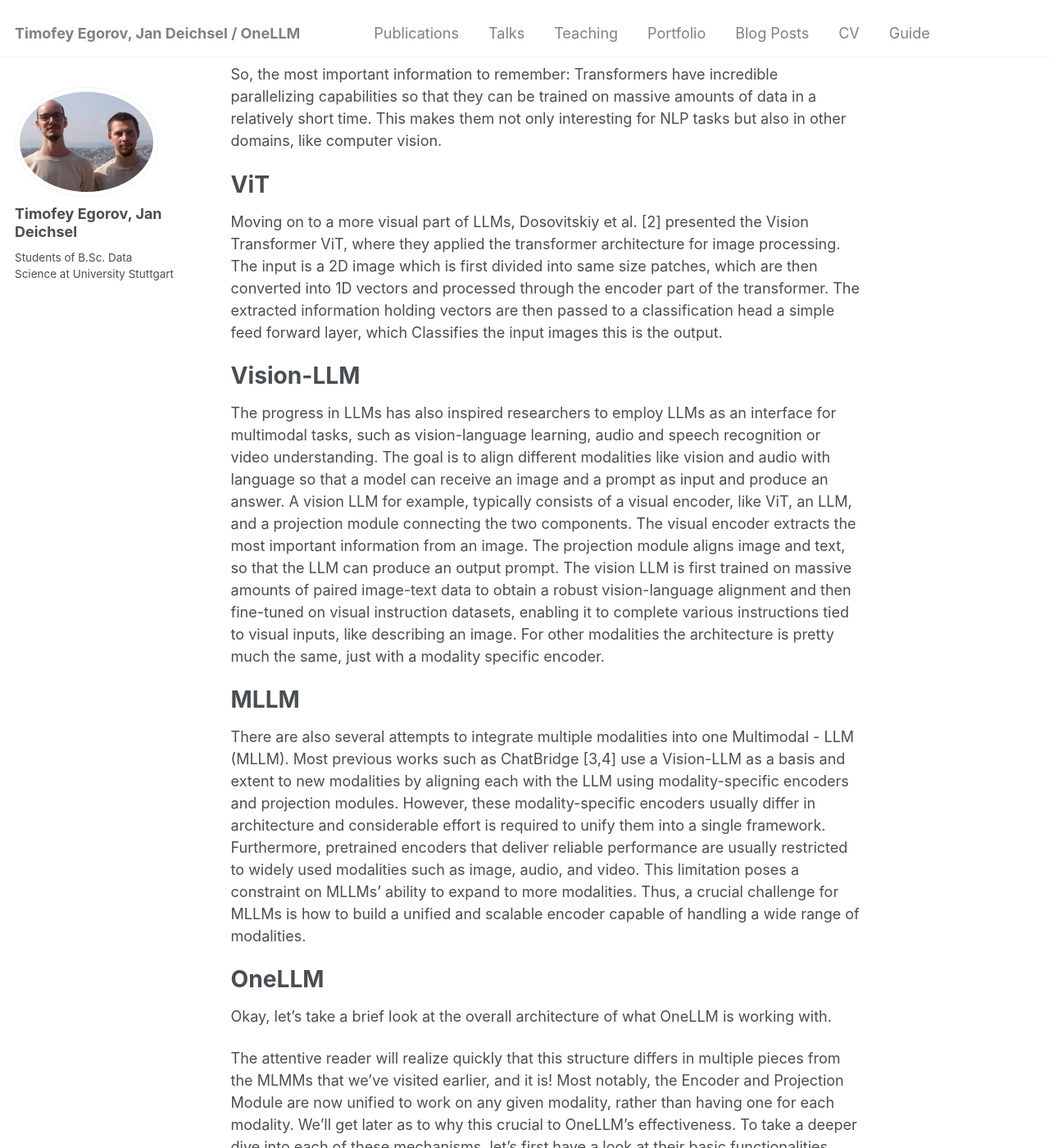
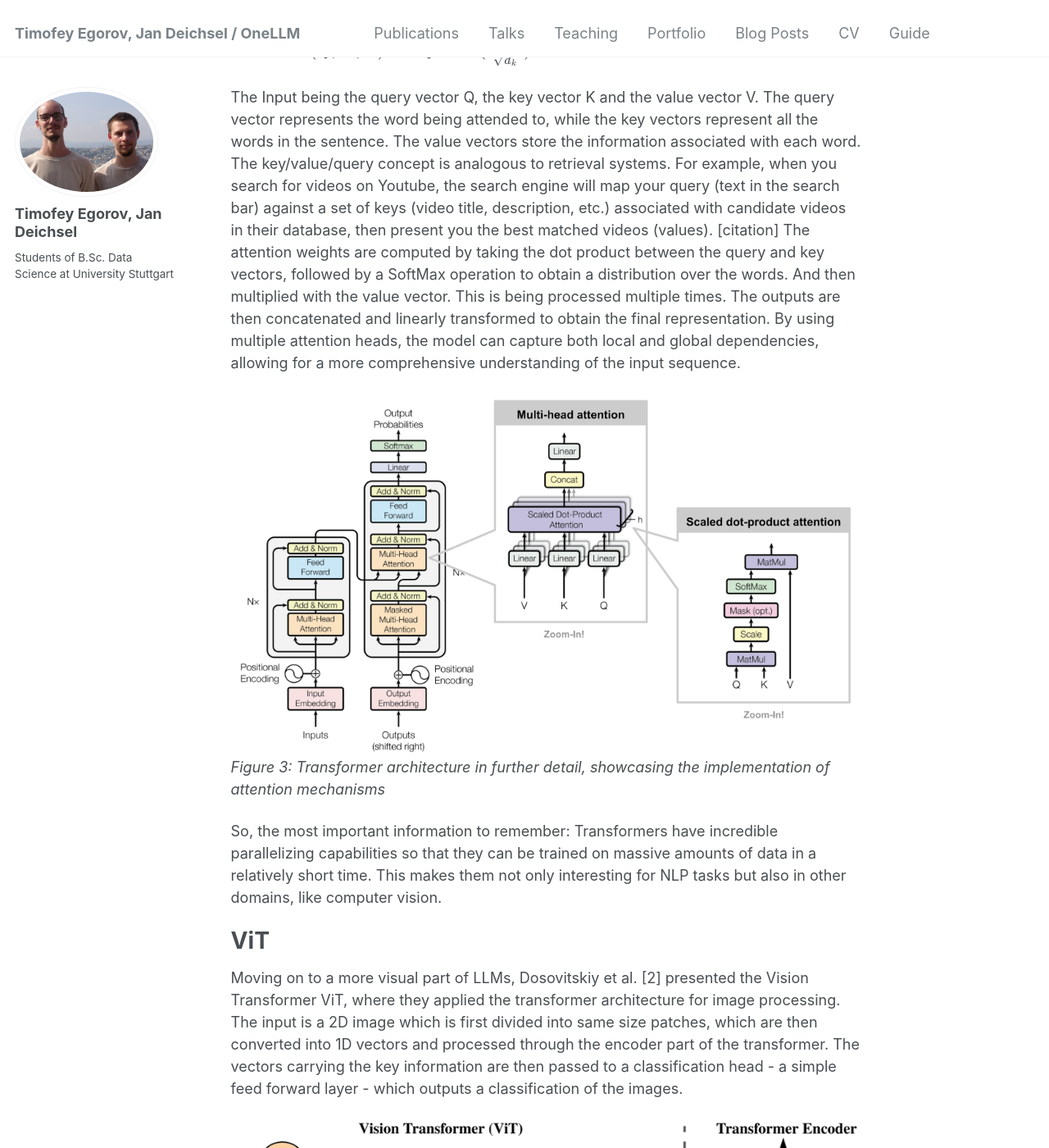
Before and after one commit to jdeichsel/jdeichsel.github.io, a Jekyll site: the page built from _posts/2024-05-16-OneLLM-Blog-Post.md, in a window 1280 px wide and 1400 px high, scrolled down 3499 px. Shown: the whole window at 82% size. Built offline with Jekyll 4.4.1, drawn with Linux system fonts in a browser that asks for light colours; some of the changed text lies outside the part shown.

Commit message:
Update 2024-05-16-OneLLM-Blog-Post.md

```diff
--- a/_posts/2024-05-16-OneLLM-Blog-Post.md
+++ b/_posts/2024-05-16-OneLLM-Blog-Post.md
@@ -46,7 +46,7 @@ The Transformer consist of an encoder module, a decoder module
 and the Attention Mechanism.
 
 
-![](/images/transformer_architecture.png)
+![](/images/transformer_architecture.png)\\
 *Figure 1: Transformer architecture by Vaswani et al.*
 
 
@@ -66,14 +66,23 @@ To solve natural language processing tasks a model has to first understand the i
 In the transformer architecture they use multi-head self-attention. Essentially, they perform self-attention multiple times in parallel, so different heads can prioritize different parts of the input data and capture complex relationships within.
 Here in Figure [2] you can see a visualization of multi-head self-attention on the sentence “the cat sat on the mat” where one head weighs that for the word “sat” that “cat” is most important. Answering “what or who” sat, and the other head prioritize the word “on” and “mat” answering “where” it sat. You can also follow this [link](https://colab.research.google.com/drive/1hXIQ77A4TYS4y3UthWF-Ci7V7vVUoxmQ?usp=sharing) to test it out for yourself!
 
+
+![](/images/cat_mat_example.png)\\
+*Figure 2: Example of applying multi-head Self-attention*
+
 Detailed
 ------
 Now in more detail:
 The input sequence, e.g. text, is converted to numerical representations called tokens. Each token is converted into a vector through input embedding. The positional information of each word is also encoded in the vectors themselves, so that the word-order-information is stored in the data and not in the network-structure itself. This allows the model to learn the importance of word order from data, which makes it easier to train.  At each layer, each token is then contextualized with other tokens via a parallel multi-head attention mechanism. This allows the signal to amplify key tokens and lower less important tokens. This is done by the self-attention function.
 
+$$ Attention(Q,K,V) = softmax(\frac{QK^T}{\sqrt{d_k}}) $$\\
+
 The Input being the query vector Q, the key vector K and the value vector V. The query vector represents the word being attended to, while the key vectors represent all the words in the sentence. The value vectors store the information associated with each word. The key/value/query concept is analogous to retrieval systems. For example, when you search for videos on Youtube, the search engine will map your query (text in the search bar) against a set of keys (video title, description, etc.) associated with candidate videos in their database, then present you the best matched videos (values). [citation]
 The attention weights are computed by taking the dot product between the query and key vectors, followed by a SoftMax operation to obtain a distribution over the words. And then multiplied with the value vector.
 This is being processed multiple times. The outputs are then concatenated and linearly transformed to obtain the final representation. By using multiple attention heads, the model can capture both local and global dependencies, allowing for a more comprehensive understanding of the input sequence.
+
+![](/images/transformer_example.png)\\
+*Figure 3: Transformer architecture in further detail, showcasing the implementation of attention mechanisms*
 
 So, the most important information to remember: Transformers have incredible parallelizing capabilities so that they can be trained on massive amounts of data in a relatively short time.
 This makes them not only interesting for NLP tasks but also in other domains, like computer vision.
@@ -81,22 +90,34 @@ This makes them not only interesting for NLP tasks but also in other domains, li
 
 ViT
 ======
-Moving on to a more visual part of LLMs, Dosovitskiy et al. [2] presented the Vision Transformer ViT, where they applied the transformer architecture for image processing. The input is a 2D image which is first divided into same size patches, which are then converted into 1D vectors and processed through the encoder part of the transformer. The extracted information holding vectors are then passed to a classification head a simple feed forward layer, which Classifies the input images this is the output.
+Moving on to a more visual part of LLMs, Dosovitskiy et al. [2] presented the Vision Transformer ViT, where they applied the transformer architecture for image processing. The input is a 2D image which is first divided into same size patches, which are then converted into 1D vectors and processed through the encoder part of the transformer. The vectors carrying the key information are then passed to a classification head - a simple feed forward layer - which outputs a classification of the images.
 
+![](/images/ViT_example.png)\\
+*Figure 4: Vision-transformer (ViT) architecture, with transformer encoder in greater detail by Dosovitskiy et al.*
 
 # Vision-LLM
 The progress in LLMs has also inspired researchers to employ LLMs as an interface for multimodal tasks, such as vision-language learning, audio and speech recognition or video understanding. The goal is to align different modalities like vision and audio with language so that a model can receive an image and a prompt as input and produce an answer.
 A vision LLM for example, typically consists of a visual encoder, like ViT, an LLM, and a projection module connecting the two components. The visual encoder extracts the most important information from an image. The projection module aligns image and text, so that the LLM can produce an output prompt. The vision LLM is first trained on massive amounts of paired image-text data to obtain a robust vision-language alignment and then fine-tuned on visual instruction datasets, enabling it to complete various instructions tied to visual inputs, like describing an image.
 For other modalities the architecture is pretty much the same, just with a modality specific encoder.
 
+![](/images/vision_LLM_architecture.png)\\
+*Figure 5: Example: vision LLM by Li et al. (BLIP-2)*
+
 
 # MLLM
 There are also several attempts to integrate multiple modalities into one Multimodal - LLM (MLLM). Most previous works such as ChatBridge [3,4] use a Vision-LLM as a basis and extent to new modalities by aligning each with the LLM using modality-specific encoders and projection modules. However, these modality-specific encoders usually differ in architecture and considerable effort is required to unify them into a single framework. Furthermore, pretrained encoders that deliver reliable performance are usually restricted to widely used modalities such as image, audio, and video. This limitation poses a constraint on MLLMs’ ability to expand to more modalities.
 Thus, a crucial challenge for MLLMs is how to build a unified and scalable encoder capable of handling a wide range of modalities.
 
+
+![](/images/MLLM_architecture.png)\\
+*Figure 6: ChatBridge Architecture by Zhao et al.*
+
+
 # OneLLM
 Okay, let’s take a brief look at the overall architecture of what OneLLM is working with.
 
+![](/images/onellm_total_architecture.png)\\
+*Figure 7: Overview of OneLLM’s architecture by Han et al.*
 
 The attentive reader will realize quickly that this structure differs in multiple pieces from the MLMMs that we’ve visited earlier, and it is! Most notably, the Encoder and Projection Module are now unified to work on any given modality, rather than having one for each modality. We’ll get later as to why this crucial to OneLLM’s effectiveness.
 To take a deeper dive into each of these mechanisms, let’s first have a look at their basic functionalities.
@@ -169,7 +190,7 @@ w_m=\sigma\circleR_m\left(\left[q_m,x_m\right]\right)
 
 
 Now, to apply this weight to the respective experts and to obtain a final output, we’re going to be taking a weighted average over each weight and their experts. Our result $$\left[q_m,x_m\right]$$ is going to look as the following:
-$$\left[{\bar{q}}_m,{\bar{x}}_m\right]=UPM\left(\left[q_m,x_m\right]\right)\ =\ \sum_{k=1}^{K}{w_m\ast P_k\left(\left[q_m,x_m\right]\right)}$$
+$$\left[{\bar{q}}_m,{\bar{x}}_m\right]=UPM\left(\left[q_m,x_m\right]\right)\ =\ \sum_{k=1}^{K}{w_m\ast P_k\left(\left[q_m,x_m\right]\right)}$$\\
 Great! We’ve applied our general Projection Experts to our input, leveraged the weights of each subsection of the input data and weighted each expert’s contribution to generate modified versions of the Modality Token and the original input.
 Going forward, the input is no longer of interest. From here on out we will drop the input data in favor of the Modality Token, which we’ll be using to input into the Large Language Model. This is due to the uniform dimensions the modality tokens are set in, as well as the unpredictable dimensions of each modality’s input. Doing so allows us to more efficiently compute over the LLM’s expected input without needing to expect different structures or input forms.
 
```
